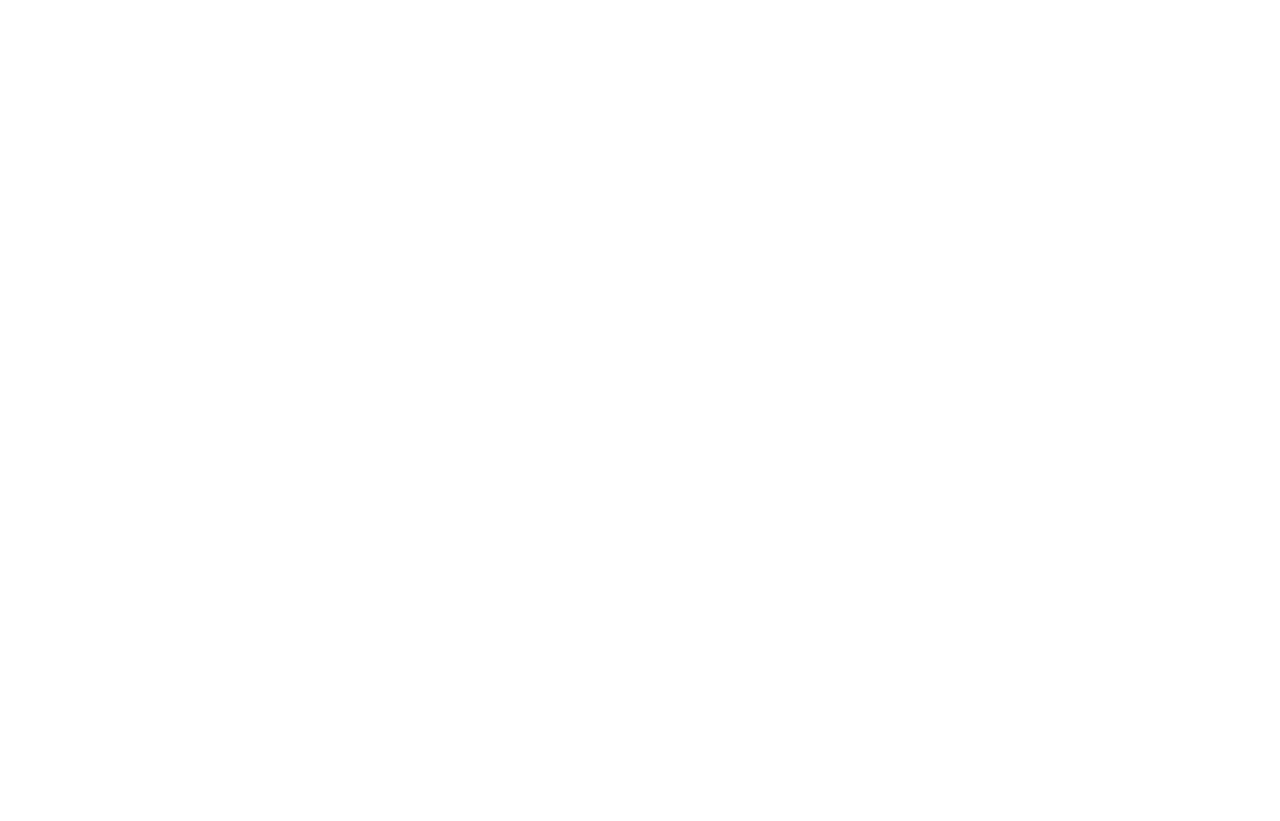
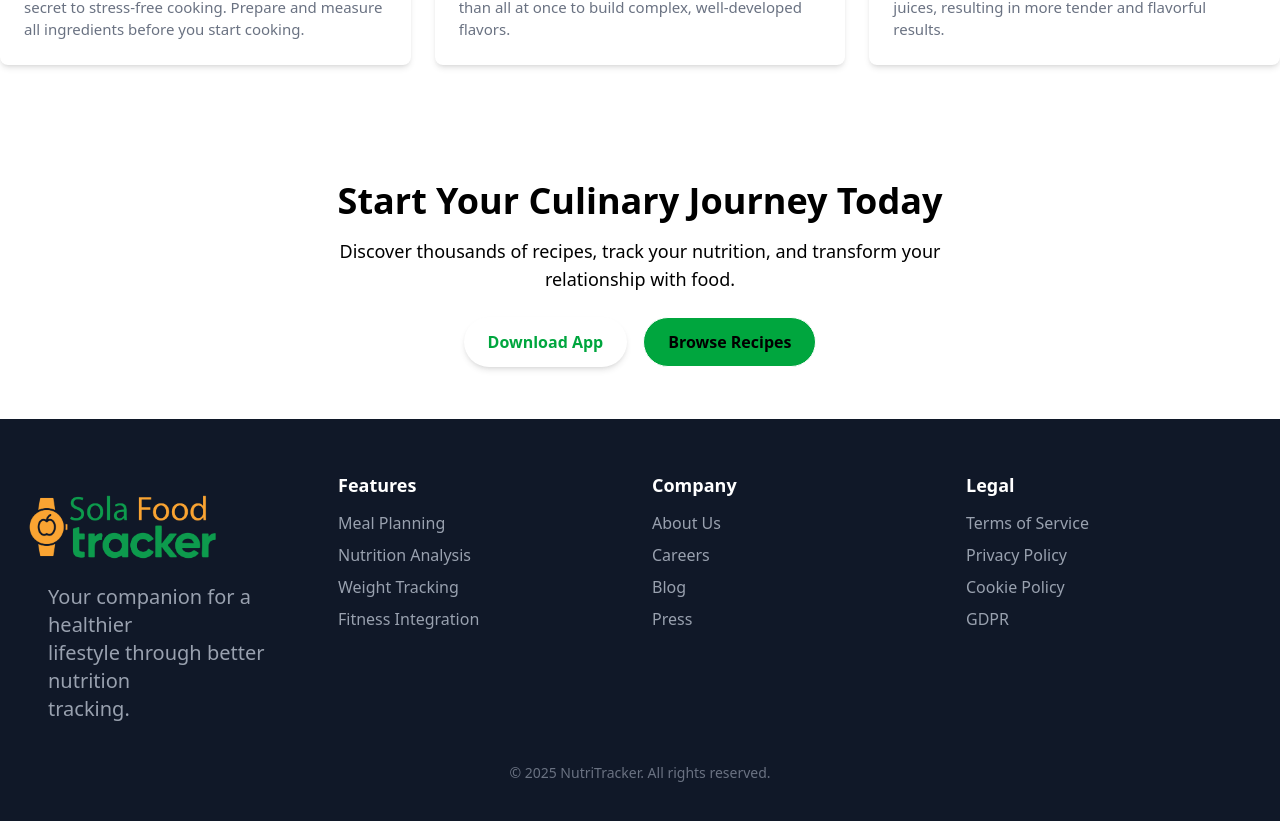
Before and after one commit to abdirisak009/SoloTrack-FontEnd, a React (Vite) app: page / in a window 1280 px wide. Shown: the part 2932-3753 px from the top of the page. Before the commit the page ends 800 px from the top, so only its background shows below. Built offline with nearby package versions, Linux system fonts and the light colour scheme.

Commit message:
waxa kusoo dare logo footerka compounent

```diff
--- a/src/App.jsx
+++ b/src/App.jsx
@@ -1,4 +1,6 @@
 import React from 'react'
+import Recipe_cooking from './pages/Recipe_cooking';
+
 
 
 
@@ -9,7 +11,7 @@ import React from 'react'
 const App = () => {
   return (
     <>
-
+<Recipe_cooking/>
 
 
     </>
--- a/src/components/Footer.jsx
+++ b/src/components/Footer.jsx
@@ -1,4 +1,8 @@
+ import img from '../assets/images/logo.png'
+
 const Footer = () => {
+
+
     return (
       <div className="flex flex-col ">
         {/* Hero Section */}
@@ -27,11 +31,9 @@ const Footer = () => {
             {/* Brand & Description */}
             <div>
               <h2 className="text-lg font-semibold text-orange-400">
-                <span className="text-white">Sola</span>
-                <span className="text-orange-400"> Food</span><p></p>
-                <span className="text-white">Tracker</span>
+                <img src={img} alt="" className='w-auto h-20 my-4' />
                 </h2>
-              <p className="text-sm text-gray-400 mt-2">
+              <p className="text-xl text-gray-400 mt-2 pl-6">
                 Your companion for a healthier <p></p>lifestyle through better nutrition<p></p> tracking.
               </p>
             </div>
@@ -39,7 +41,7 @@ const Footer = () => {
             {/* Features Section */}
             <div>
               <h3 className="text-lg font-semibold mb-3">Features</h3>
-              <ul className="text-gray-400 space-y-2 text-sm">
+              <ul className="text-gray-400 space-y-2 text-md">
                 <li>Meal Planning</li>
                 <li>Nutrition Analysis</li>
                 <li>Weight Tracking</li>
@@ -50,7 +52,7 @@ const Footer = () => {
             {/* Company Section */}
             <div>
               <h3 className="text-lg font-semibold mb-3">Company</h3>
-              <ul className="text-gray-400 space-y-2 text-sm">
+              <ul className="text-gray-400 space-y-2 text-md">
                 <li>About Us</li>
                 <li>Careers</li>
                 <li>Blog</li>
@@ -61,7 +63,7 @@ const Footer = () => {
             {/* Legal Section */}
             <div>
               <h3 className="text-lg font-semibold mb-3">Legal</h3>
-              <ul className="text-gray-400 space-y-2 text-sm">
+              <ul className="text-gray-400 space-y-2 text-md">
                 <li>Terms of Service</li>
                 <li>Privacy Policy</li>
                 <li>Cookie Policy</li>
--- a/src/pages/Recipe_cooking.jsx
+++ b/src/pages/Recipe_cooking.jsx
@@ -17,7 +17,7 @@ const Recipe_cooking= () => {
             placeholder="Search recipes..."
             className="pl-10 py-2  pr-7 mr-4 relative rounded-full bg-white  text-black  focus:outline-none"
           />
-          <i className="fa fa-search absolute text-gray-500 mt-3 ml-[-26%] "></i>
+          <i className="fa fa-search absolute text-gray-500 mt-3 ml-[-22%] "></i>
           <button className="bg-orange-500 px-5 py-2 rounded-full text-white font-medium">Find Recipes</button>
         </div>
       </div>
```
